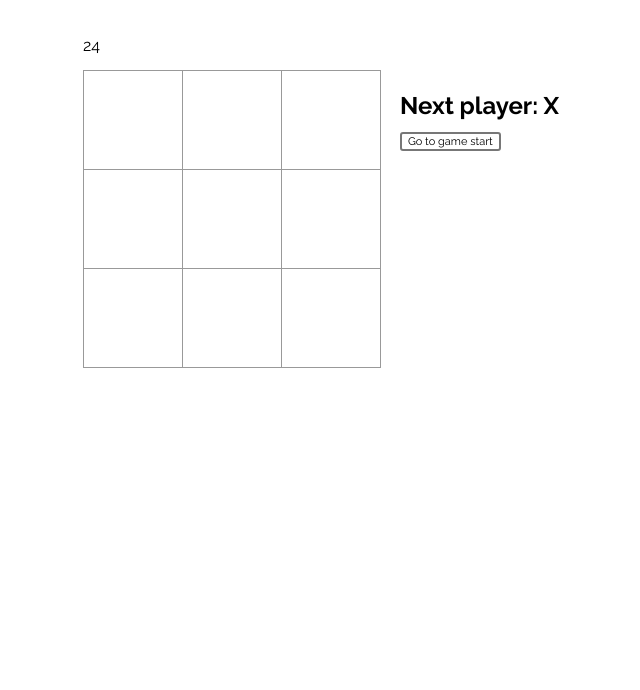
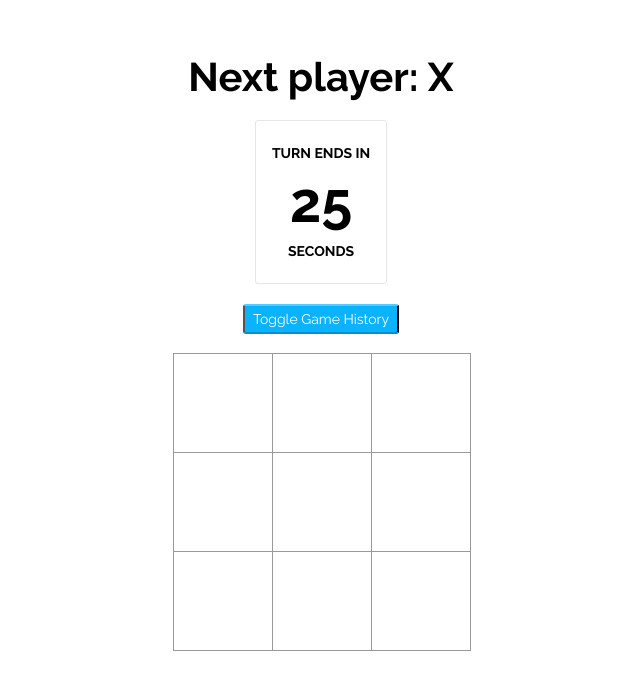
Before and after one commit to francismozart/tic-tac-toe, a React app: page / in a window 1280 px wide. Shown: the whole page, without its empty margins (319-959 px from the left). Built offline with nearby package versions, Linux system fonts and the light colour scheme.

Commit message:
clock added; nlayout changed

```diff
--- a/src/components/clock.js
+++ b/src/components/clock.js
@@ -3,13 +3,15 @@ import React from 'react';
 class Clock extends React.Component {
 
   render() {
-    const stateTime = this.props.time;
+    const stateTime = this.props.timeCount;
 
     return (
       <div className="clock">
+        <p className="helpText">turn ends in</p>
         <p>
           {stateTime}
         </p>
+        <p className="helpText">seconds</p>
       </div>
     );
   }
--- a/src/components/game.js
+++ b/src/components/game.js
@@ -24,15 +24,21 @@ class Game extends React.Component {
       time: 30,
       stepNumber: 0,
       xIsNext: true,
+      gameIsOver: false,
+      isSidebarCollapsed: true
     };
   }
 
   handleClick(i) {
+    if (this.state.gameIsOver) {
+      return;
+    } else {
     	const history = this.state.history.slice(0, this.state.stepNumber + 1);
       const current = history[this.state.stepNumber];
       const squares = current.squares.slice();
 
       if (calculateWinner(squares) || squares[i]) {
+        this.gameOver();
         return;
       }
 
@@ -50,6 +56,26 @@ class Game extends React.Component {
         stepNumber: history.length,
         xIsNext: !this.state.xIsNext
       });
+    }
+  }
+
+  componentDidMount() {
+    this.timePassing = setInterval(() => this.clockTick(), 1000);
+  }
+
+  componentDidUpdate(){
+
+  }
+
+  componentWillUnmount() {
+    clearInterval(this.timePassing);
+  }
+
+  gameOver(){
+    clearInterval(this.timePassing);
+
+    const gameIsOver = true;
+    this.setState({gameIsOver: gameIsOver});
   }
 
   jumpTo(step) {
@@ -102,6 +128,20 @@ class Game extends React.Component {
     });
   }
 
+  clockTick(){
+    if (this.state.time < 1) {
+      this.gameOver();
+    } else {
+      const timeNumber = this.state.time-1;
+      this.setState({time: timeNumber});
+    }
+  }
+
+  toggleSideBar(){
+    const sideBarStatus = !this.state.isSidebarCollapsed;
+    this.setState({isSidebarCollapsed: sideBarStatus});
+  }
+
   render() {
   	const history = this.state.history;
     const current = history[this.state.stepNumber];
@@ -125,25 +165,32 @@ class Game extends React.Component {
     if (winner) {
       status = 'Winner: ' + winner.winner;
       winnerSquares = winner.winSquares;
+      clearInterval(this.timePassing);
     } else if (current.playCount === 9) {
       status = "Draw!"
       winnerSquares = [];
+      clearInterval(this.timePassing);
     } else {
       status = 'Next player: ' + (this.state.xIsNext ? 'X' : 'O');
       winnerSquares = [];
     }
 
-    let timeNumber = this.state.time-1;
+    const isSidebarCollapsed = this.state.isSidebarCollapsed ? "" : "show";
+    const timeNumber = this.state.time;
 
-    let timePassing = setTimeout(() => {
-      this.setState({time: timeNumber});
-    }, 1000);
-
-    if (this.state.time < 1) { clearTimeout(timePassing); }
+    if (this.state.time < 1) {
+      status = 'Time out! Winner: ' + (this.state.xIsNext ? 'X' : 'O');
+      winnerSquares = [];
+    }
 
     return (
       <div className="game">
-        <Clock time={timeNumber} />
+        <h2 className="status">{status}</h2>
+
+        <Clock timeCount={timeNumber} />
+
+        <button className="sideBarToggle" onClick={() => this.toggleSideBar()}>Toggle Game History</button>
+
         <div className="game-wrapper">
           <div className="game-board">
             <Board
@@ -151,12 +198,12 @@ class Game extends React.Component {
               onClick={(i) => this.handleClick(i)}
             />
           </div>
-          <div className="game-info">
-            <h2 className="status">{status}</h2>
+        </div>
+
+        <div className={"game-info sideBar "+isSidebarCollapsed}>
           <div>{moves}</div>
           <div className={classToHide}>
             <button onClick={() => this.toggleOrder()}><FontAwesomeIcon icon="sort" /> Invert Order</button>
-            </div>
           </div>
         </div>
       </div>
--- a/src/index.css
+++ b/src/index.css
@@ -5,8 +5,13 @@ body {
   font-size: 16px;
   margin: 20px;
 }
+
+body * {
+  font-family: 'Raleway', sans-serif;
+}
+
 button {
-  font: 400 11px 'Raleway';
+  font: 400 14px 'Raleway';
 }
 #root {
   display: flex;
@@ -24,10 +29,13 @@ ol, ul {
 }
 
 .status {
+  font-size: 40px;
+  text-align: center;
   margin-bottom: 10px;
 }
 
 .square {
+  z-index: 1;
   background: #fff;
   border: 1px solid #999;
   float: left;
@@ -69,6 +77,12 @@ ol, ul {
 .game {
 }
 
+.game-board {
+  position: relative;
+  z-index: 1;
+  align-self: center;
+}
+
 .game-info {
   margin-left: 20px;
 }
@@ -76,15 +90,78 @@ ol, ul {
 p.PActive {
   font-weight: bolder;
 }
+
+.clock {
+  padding: 16px;
+  border: 1px solid rgba(0,0,0,0.1);
+  border-radius: 3px;
+  display: table;
+  margin: 20px auto;
+}
+
+.clock p {
+  text-align: center;
+  font-size: 56px;
+  font-weight: bolder;
+
+  -webkit-margin-before: 0em;
+  -webkit-margin-after: 0em;
+}
+
+.clock p.helpText {
+  font-size: 14px;
+  text-transform: uppercase;
+  margin: 8px 0;
+}
+
+.sideBar {
+  z-index: 2;
+  position: fixed;
+  top: 25vh;
+  right: 0;
+  padding: 20px;
+  background: #fff;
+  border-radius: 3px 0 0 3px;
+  box-shadow: -2px 0px 3px 3px rgba(0,0,0,0.1);
+
+  visibility: hidden;
+  opacity: 0;
+  transform: translateX(50px);
+
+  transition: all 0.3s ease-in-out;
+  -webkit-transition: all 0.3s ease-in-out;
+  -moz-transition: all 0.3s ease-in-out;
+  -o-transition: all 0.3s ease-in-out;
+}
+
+.sideBar.show {
+  visibility: visible;
+  opacity: 1;
+  transform: translateX(0px);
+}
+
+.sideBarToggle {
+  background: #0AB2FF;
+  padding: 5px 8px;
+  color: #fff;
+  border-radius: 3px;
+  border-top: 2px solid #56CAFF;
+  border-bottom: 2px solid #088ECC;
+  display: block;
+  margin: 20px auto;
+}
+
 .txt-reset {
   font-size: 12px;
 }
+
 .btn-reset {
   font-family: 'Raleway', sans-serif;
   background: transparent;
   border-radius: 3px;
   border: 2px solid #777;
 }
+
 .hidden {
   display: none;
 }
```
Lines whose indentation alone changed are shown as unchanged.
